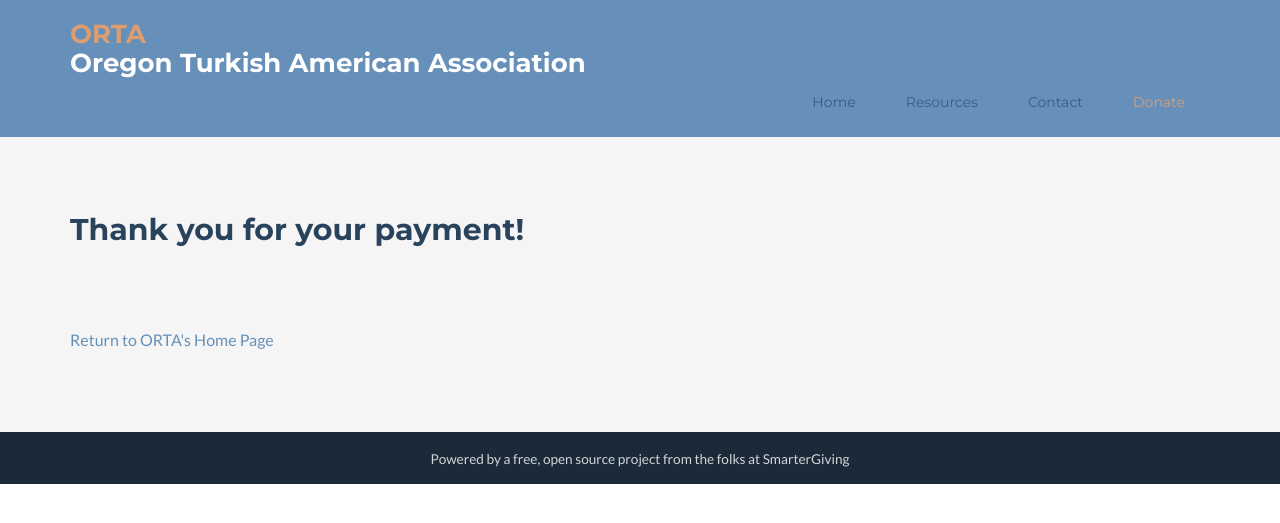
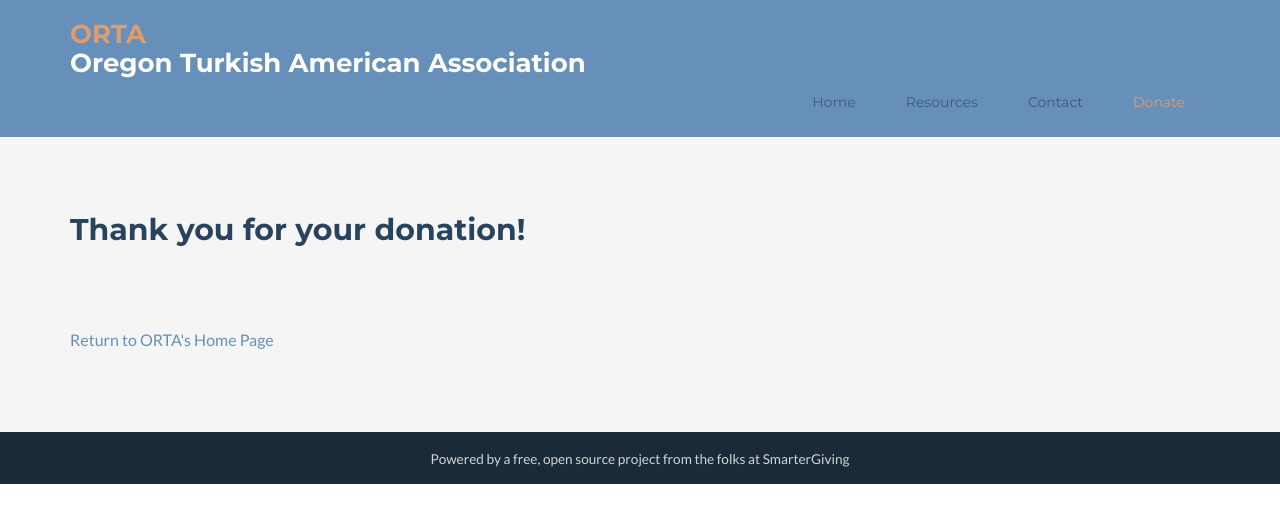
Before and after one commit to ortapdx/ortapdx.github.io, a Jekyll site: the page built from ty.html, in a window 1280 px wide. Shown: the top 523 px of the page. Built offline with Jekyll 4.4.1, drawn with Linux system fonts in a browser that asks for light colours; nearby versions of some CDN libraries; comment, search, counter and statistics services are not loaded.

Commit message:
Update ty.html

```diff
--- a/ty.html
+++ b/ty.html
@@ -37,7 +37,7 @@ layout: default
   <div class="container">
 <!--    <div class="donate-inner"> -->
       <div style="margin-top:100px;text-align:left;">
-        <h2 class="title text-left">Thank you for your payment!</h2>
+        <h2 class="title text-left">Thank you for your donation!</h2>
         <br>
         <a href="index.html">Return to ORTA's Home Page</a>
         </div><!--//btn-container-->
```
